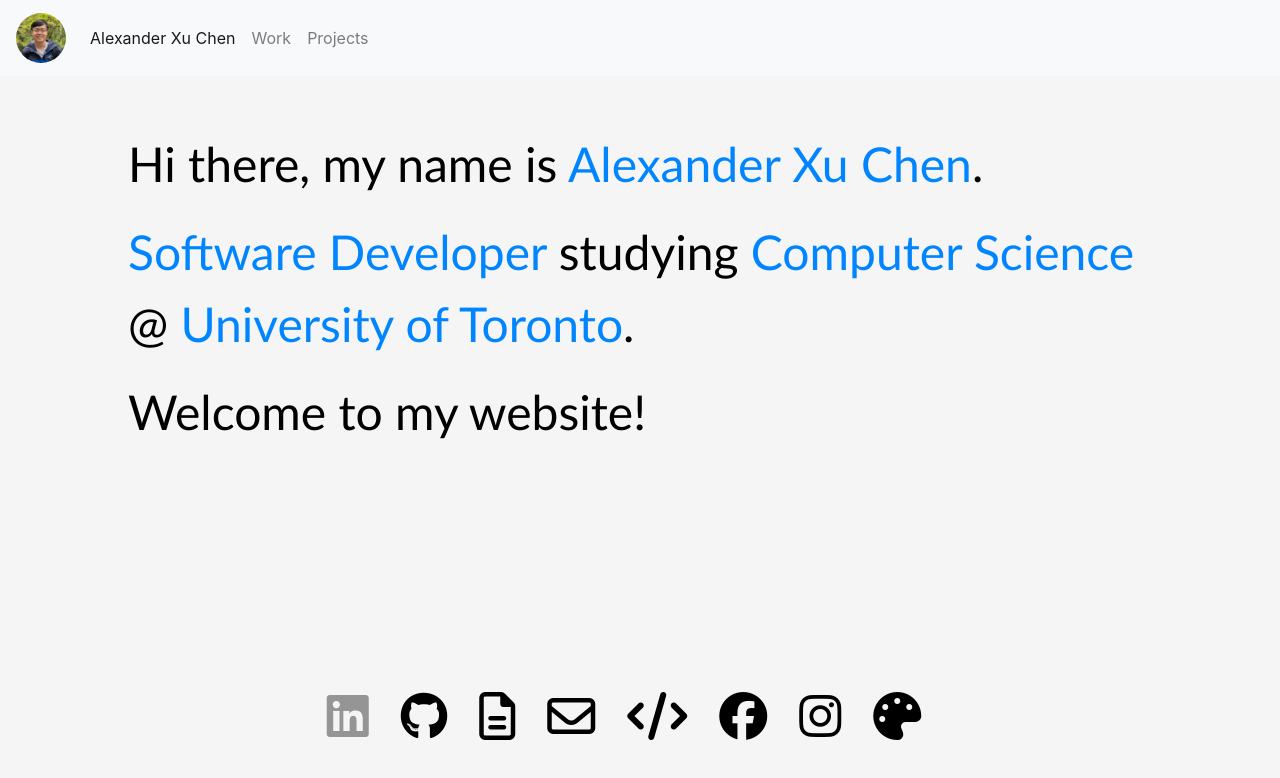
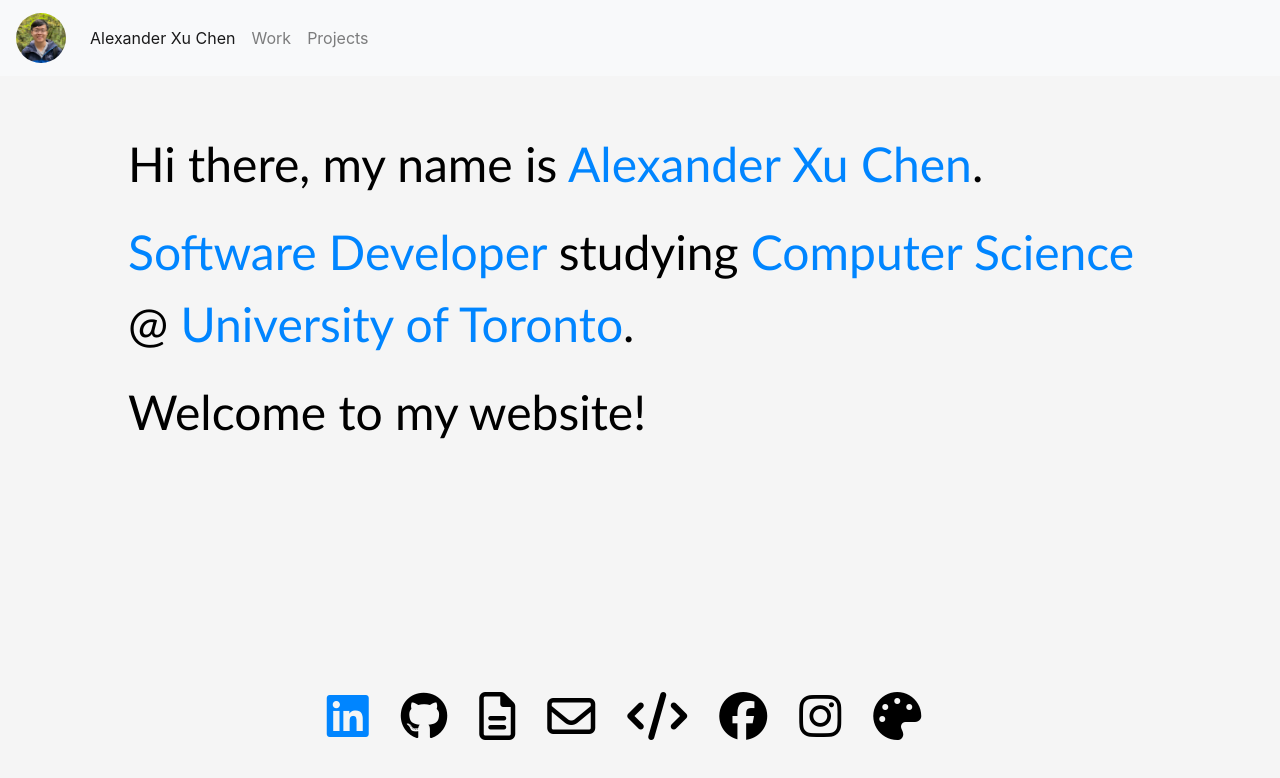
Before and after one commit to AlexXuChen/AlexXuChen.github.io, a React (Create React App) app: page / in a window 1280 px wide. In both pictures the pointer is over the icon 363 px from the left and 716 px from the top of the page. Shown: the top 778 px of the page. Built offline with nearby package versions, Linux system fonts and the light colour scheme.

Commit message:
fixed icon hover colour

```diff
--- a/src/pages/styles.css
+++ b/src/pages/styles.css
@@ -89,7 +89,7 @@ span {
 }
 
 i:hover {
-    color: rgb(149, 149, 149) !important;
+    color: rgb(149, 149, 149);
 }
 
 .title-tag {
```
